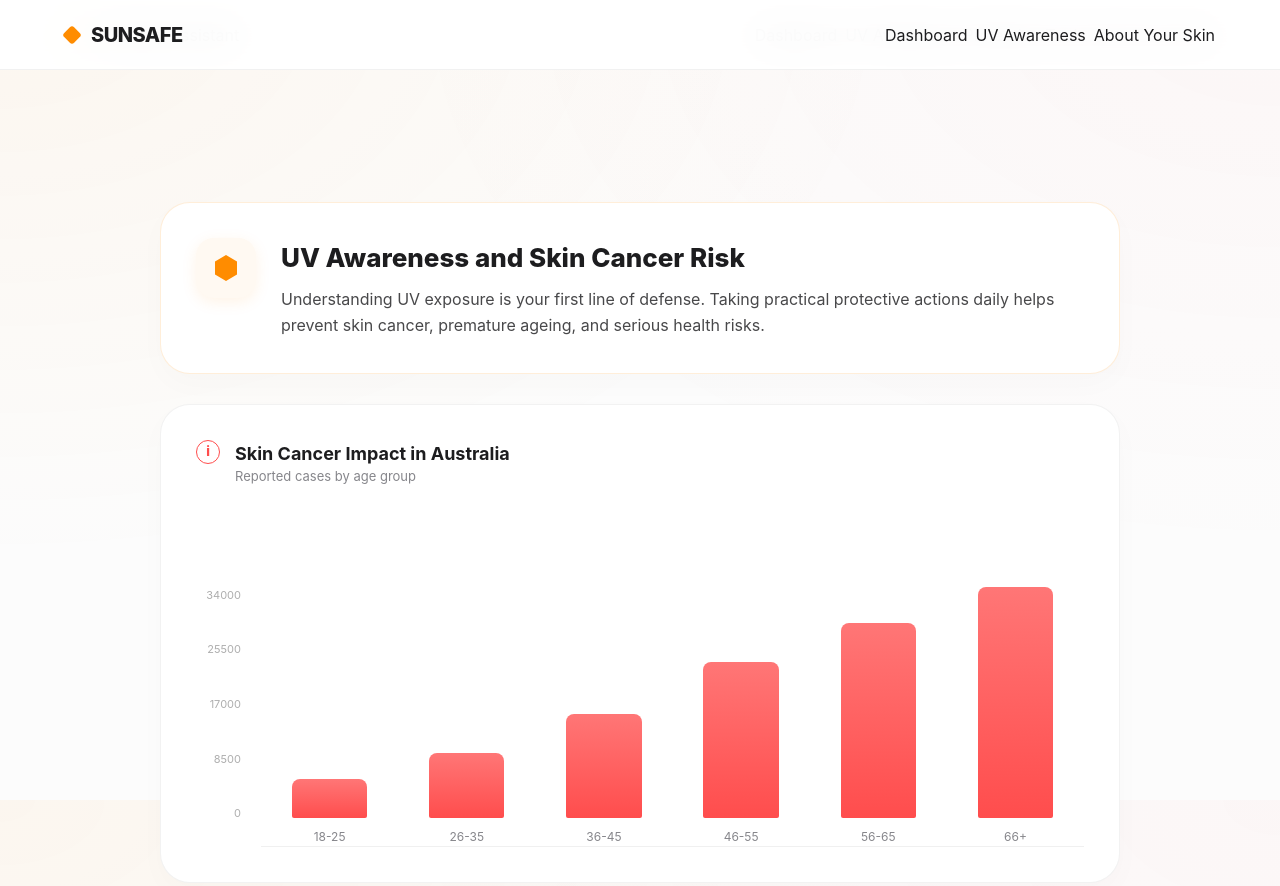
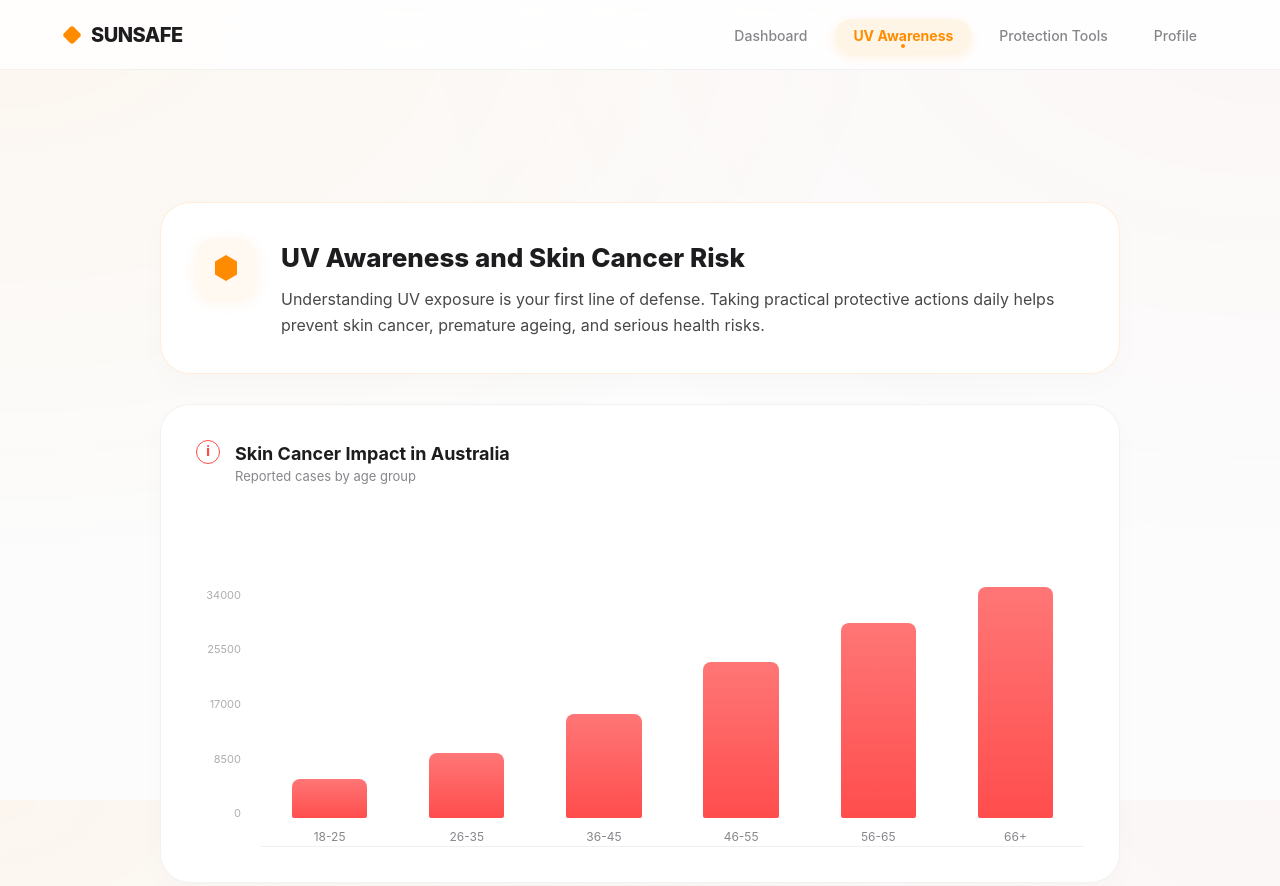
Before and after one commit to lliu0123/FIT5120-TP31, a website built with Vite: page my-project/awareness.html in a window 1280 px wide. Shown: the top 886 px of the page. Built offline with nearby package versions, Linux system fonts and the light colour scheme.

Commit message:
Modify: navbar.js & style.css -- ui improvement

```diff
--- a/my-project/awareness.html
+++ b/my-project/awareness.html
@@ -7,23 +7,9 @@
     <link rel="stylesheet" href="src/style.css">
 </head>
 <body class="bg-app">
+    <main class="max-w-[1000px] mx-auto mt-28 mb-10 px-5">
 
-    <nav class="navbar">
-        <div class="nav-content">
-            <a href="index.html" class="brand-logo">
-                <div class="logo-icon-box"></div><span class="brand-text">SUNSAFE</span>
-            </a>
-            <ul class="nav-links">
-                <li><a href="index.html" class="nav-link">Dashboard</a></li>
-                <li><a href="awareness.html" class="nav-link active">UV Awareness</a></li>
-                <li><a href="profile.html" class="nav-link">About Your Skin</a></li>
-            </ul>
-        </div>
-    </nav>
-
-    <div class="max-w-[1000px] mx-auto mt-28 mb-10 px-5">
-
-        <div class="awareness-hero">
+        <section class="awareness-hero fade-in">
             <div class="hero-icon-box">
                 <div class="custom-shield"></div>
             </div>
@@ -31,9 +17,9 @@
                 <h2>UV Awareness and Skin Cancer Risk</h2>
                 <p>Understanding UV exposure is your first line of defense. Taking practical protective actions daily helps prevent skin cancer, premature ageing, and serious health risks.</p>
             </div>
-        </div>
+        </section>
 
-        <div class="chart-card">
+        <section class="chart-card fade-in delay-1">
             <div class="chart-header">
                 <div class="info-tag">i</div>
                 <div class="header-text">
@@ -44,24 +30,20 @@
 
             <div class="chart-container">
                 <div class="chart-y-axis">
-                    <span>34000</span>
-                    <span>25500</span>
-                    <span>17000</span>
-                    <span>8500</span>
-                    <span>0</span>
+                    <span>34000</span><span>25500</span><span>17000</span><span>8500</span><span>0</span>
                 </div>
                 <div class="chart-bars">
-                    <div class="bar-group"><div class="bar" data-height="15%"></div><span>18-25</span></div>
-                    <div class="bar-group"><div class="bar" data-height="25%"></div><span>26-35</span></div>
-                    <div class="bar-group"><div class="bar" data-height="40%"></div><span>36-45</span></div>
-                    <div class="bar-group"><div class="bar" data-height="60%"></div><span>46-55</span></div>
-                    <div class="bar-group"><div class="bar" data-height="75%"></div><span>56-65</span></div>
-                    <div class="bar-group"><div class="bar" data-height="90%"></div><span>66+</span></div>
+                    <div class="bar-group"><div class="bar" style="height: 15%"></div><span>18-25</span></div>
+                    <div class="bar-group"><div class="bar" style="height: 25%"></div><span>26-35</span></div>
+                    <div class="bar-group"><div class="bar" style="height: 40%"></div><span>36-45</span></div>
+                    <div class="bar-group"><div class="bar" style="height: 60%"></div><span>46-55</span></div>
+                    <div class="bar-group"><div class="bar" style="height: 75%"></div><span>56-65</span></div>
+                    <div class="bar-group"><div class="bar" style="height: 90%"></div><span>66+</span></div>
                 </div>
             </div>
-        </div>
+        </section>
 
-        <div class="myths-section">
+        <section class="myths-section fade-in delay-2">
             <h3 class="section-title">Common UV Myths vs. Facts</h3>
             <div class="cards-grid">
 
@@ -138,8 +120,8 @@
                 </div>
 
             </div>
-        </div>
-    </div>
+        </section>
+    </main>
 
     <script type="module" src="/src/main.js"></script>
 </body>
--- a/my-project/src/navbar.js
+++ b/my-project/src/navbar.js
@@ -1,33 +1,62 @@
+/**
+ * Global Navbar Loader
+ * Synchronizes navigation across Dashboard, Awareness, Tools, and Profile.
+ */
 function loadNavbar() {
+    // 1. Unified HTML structure matching your professional style
     const navHTML = `
     <nav class="navbar">
         <div class="nav-content">
-            <div class="brand">☀️ UV Safety Assistant</div>
+            <a href="index.html" class="brand-logo">
+                <div class="logo-icon-box"></div><span class="brand-text">SUNSAFE</span>
+            </a>
             <ul class="nav-links">
                 <li><a href="index.html" class="nav-link" id="nav-index">Dashboard</a></li>
-                <li><a href="./awareness.html" class="nav-link" id="nav-awareness">UV Awareness</a></li>
-                <li><a href="./tools.html" class="nav-link" id="nav-tools">Protection Tools</a></li>
-                <li><a href="./profile.html" class="nav-link" id="nav-profile">About Your Skin</a></li>
+                <li><a href="awareness.html" class="nav-link" id="nav-awareness">UV Awareness</a></li>
+                <li><a href="tools.html" class="nav-link" id="nav-tools">Protection Tools</a></li>
+                <li><a href="profile.html" class="nav-link" id="nav-profile">Profile</a></li>
             </ul>
         </div>
     </nav>`;
 
     if (document.body) {
+        // Prevent double navbar if one already exists in static HTML
+        const existingNav = document.querySelector('.navbar');
+        if (existingNav) {
+            existingNav.remove();
+        }
+
+        // Inject at the very beginning of body
         document.body.insertAdjacentHTML('afterbegin', navHTML);
         highlightCurrentPage();
     }
 }
 
+/**
+ * Automatically adds 'active' class to the link matching current URL
+ */
 function highlightCurrentPage() {
     const path = window.location.pathname;
     const page = path.split("/").pop() || 'index.html';
-    const pageName = page.replace('.html', '') || 'index';
+
+    // Normalize page name (e.g., 'awareness.html' -> 'awareness')
+    let pageName = page.replace('.html', '');
+    if (pageName === '' || pageName === 'index') {
+        pageName = 'index';
+    }
+
+    // Safety check for tools page naming
+    if (pageName === 'calculator' || pageName === 'clothing_advice') {
+        pageName = 'tools';
+    }
+
     const activeLink = document.getElementById('nav-' + pageName);
     if (activeLink) {
         activeLink.classList.add('active');
     }
 }
 
+// Ensure the script runs after the DOM is ready
 if (document.readyState === 'loading') {
     document.addEventListener('DOMContentLoaded', loadNavbar);
 } else {
--- a/my-project/src/style.css
+++ b/my-project/src/style.css
@@ -79,14 +79,55 @@ body {
   margin: 0 !important;
 }
 
-/* --- Nav Links Alignment --- */
+/* --- Navigation Links Alignment --- */
 .nav-links {
   display: flex !important;
   list-style: none !important;
-  gap: 8px !important;
+  gap: 10px !important; /* Spacing between menu items */
   margin: 0 !important;
   padding: 0 !important;
   align-items: center !important;
+}
+
+/* --- Base Link Style --- */
+.nav-link {
+  text-decoration: none !important;
+  color: #86868b; /* Muted grey for inactive state */
+  font-size: 14px;
+  font-weight: 500;
+  padding: 8px 18px; /* Pill-shaped padding */
+  border-radius: 20px;
+  transition: all 0.3s cubic-bezier(0.4, 0, 0.2, 1);
+  position: relative;
+  white-space: nowrap;
+}
+
+/* --- Hover State --- */
+.nav-link:hover {
+  color: #1d1d1f; /* Darker text on hover */
+  background: rgba(0, 0, 0, 0.04); /* Subtle background tint */
+}
+
+/* --- Active State: Elevated Highlight --- */
+.nav-link.active {
+  color: #FF8C00 !important;       /* Brand orange text */
+  font-weight: 700 !important;       /* Bold for emphasis */
+  background: #FFF5E6 !important;    /* Light orange background wash */
+  box-shadow: 0 4px 12px rgba(255, 140, 0, 0.15); /* Shadow for elevation effect */
+  transform: translateY(-1px);      /* Slight upward lift */
+}
+
+/* --- Active Indicator Dot --- */
+.nav-link.active::after {
+  content: "";
+  position: absolute;
+  bottom: 4px;
+  left: 50%;
+  transform: translateX(-50%);
+  width: 4px;
+  height: 4px;
+  background-color: #FF8C00;
+  border-radius: 50%;
 }
 
 /* --- Dashboard & Profile Styles (Preserved) --- */
```
